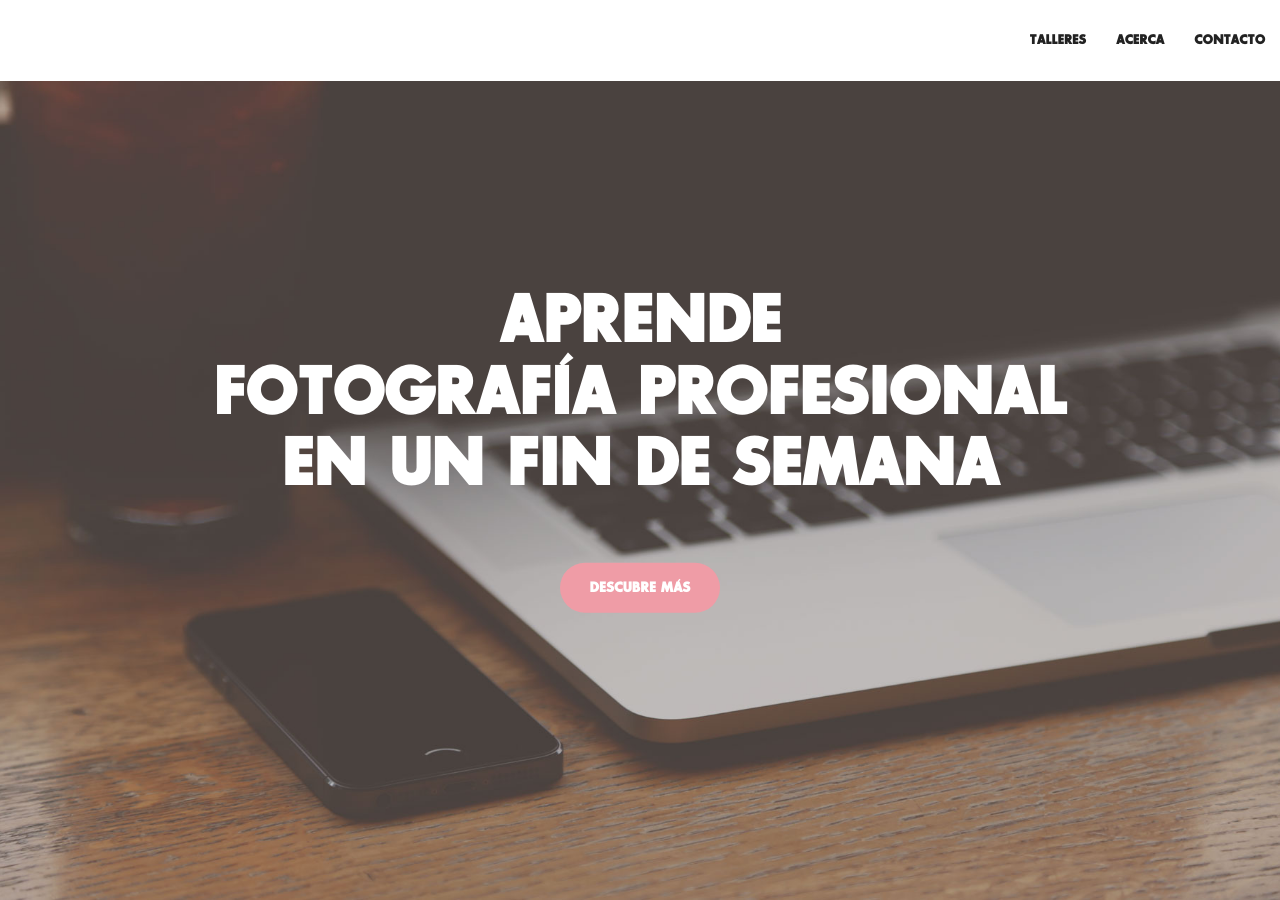
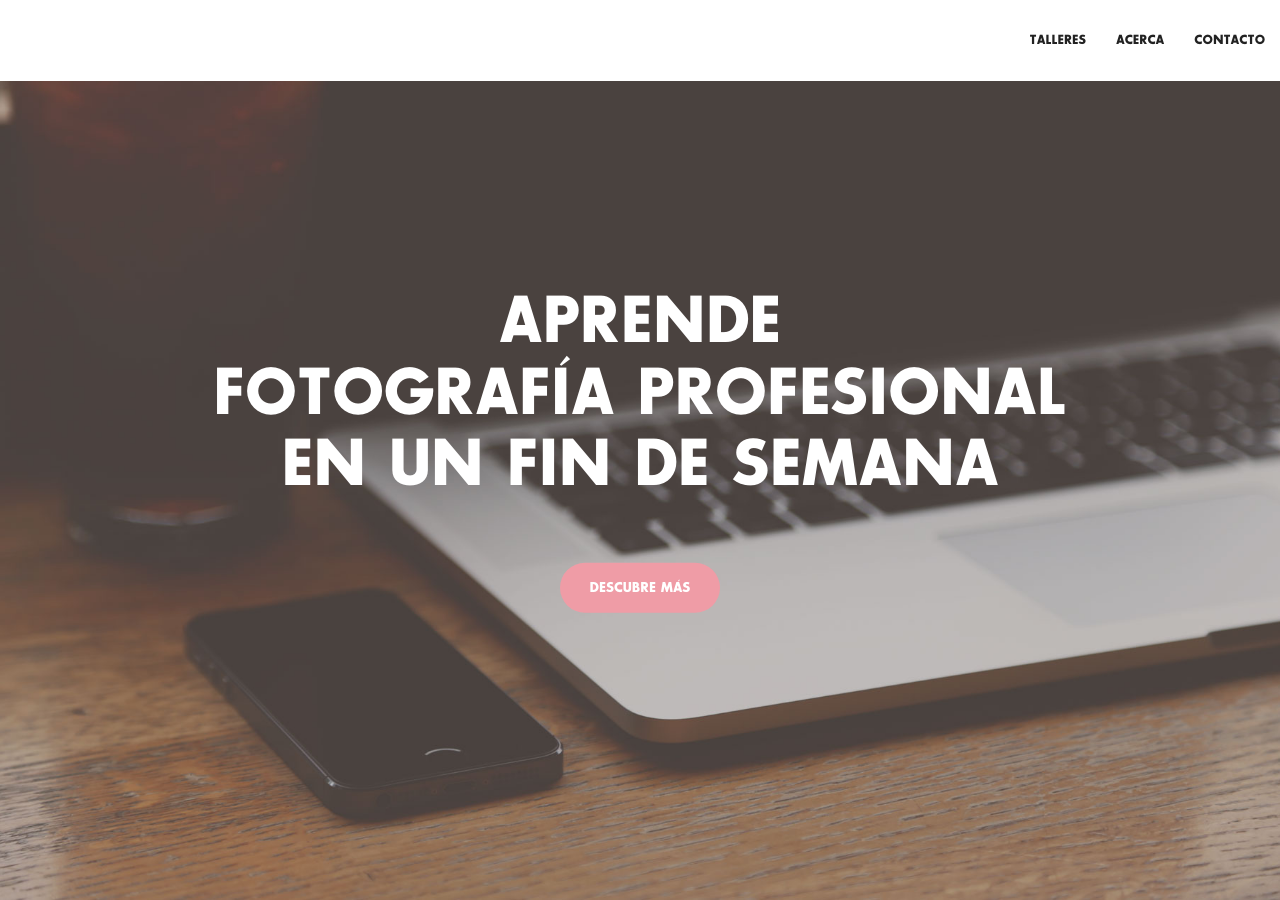
Before and after one commit to defvol/ayo, a Jekyll site: the page built from index.html, in a window 1280 px wide and 900 px high. Built offline with Jekyll 4.4.1, drawn with Linux system fonts in a browser that asks for light colours; comment, search, counter and statistics services are not loaded.

Commit message:
Lighter font

```diff
--- a/_sass/_base.scss
+++ b/_sass/_base.scss
@@ -89,7 +89,6 @@ aside {
     .navbar-header .navbar-brand {
         color: $theme-primary;
         @include sans-serif-font;
-        font-weight: 700;
         text-transform: uppercase;
         &:hover,
         &:focus {
@@ -101,7 +100,6 @@ aside {
             > a,
             > a:focus {
                 text-transform: uppercase;
-                font-weight: 700;
                 font-size: 13px;
                 color: $theme-dark;
                 &:hover {
@@ -171,7 +169,6 @@ header {
         width: 100%;
         .header-content-inner {
             h1 {
-                font-weight: 700;
                 text-transform: uppercase;
                 margin-top: 0;
                 margin-bottom: 0;
@@ -313,7 +310,6 @@ header {
     @include sans-serif-font;
     border: none;
     border-radius: 300px;
-    font-weight: 700;
     text-transform: uppercase;
 }
 
```
